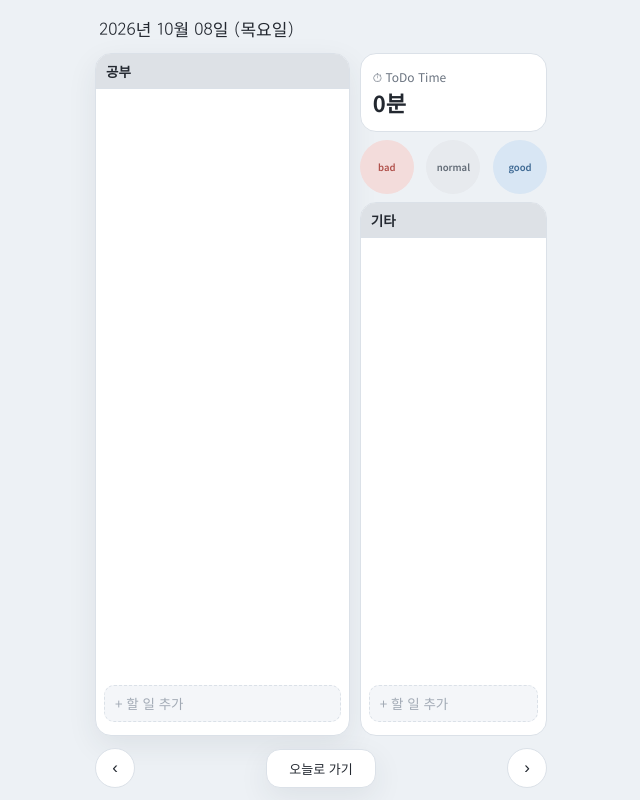
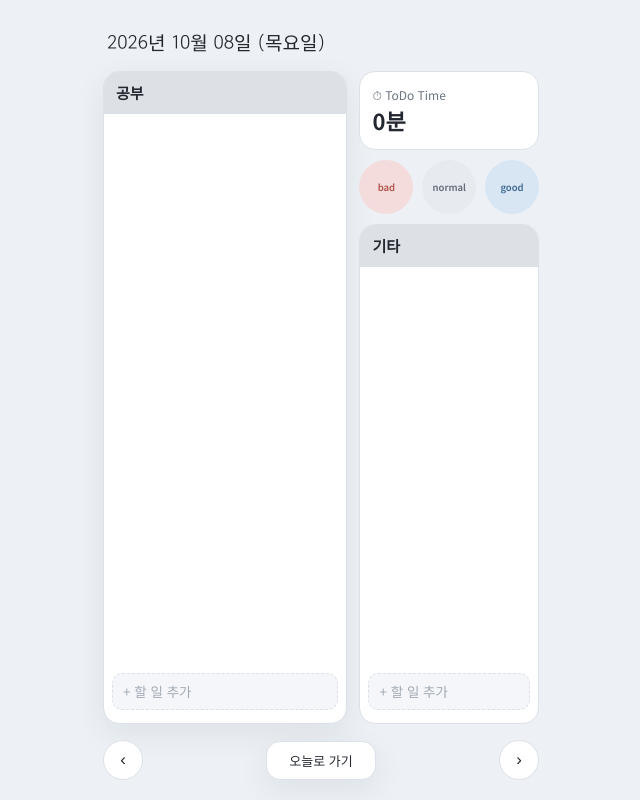
Before and after one commit to dasomi3000-coder/dasomtodo, a plain HTML site: page index.html in a window 1280 px wide. Shown: the whole page, without its empty margins (319-959 px from the left). Drawn offline with Linux system fonts and the light colour scheme.

Commit message:
Add files via upload
디자인 좀 수정

```diff
--- a/style.css
+++ b/style.css
@@ -2,19 +2,19 @@
 *{box-sizing:border-box;-webkit-tap-highlight-color:transparent}
 html,body{height:100%}
 body{margin:0;background:var(--bg);color:var(--text);font-family:'Noto Sans KR',sans-serif;padding-top:var(--safe-top);overflow:hidden}
-#app{max-width:480px;margin:0 auto;height:100vh;height:100dvh;padding:16px 14px calc(12px + var(--safe-bottom));display:flex;flex-direction:column;gap:12px}
-.date{font-family:'Gowun Dodum',sans-serif;font-size:17px;text-align:left;padding:0 4px;flex:none}
-.main{flex:1 1 auto;display:flex;gap:10px;min-height:0}
+#app{max-width:480px;margin:0 auto;height:100vh;height:100dvh;padding:28px 22px calc(20px + var(--safe-bottom));display:flex;flex-direction:column;gap:16px}
+.date{font-family:'Gowun Dodum',sans-serif;font-size:19px;text-align:left;padding:0 4px;flex:none}
+.main{flex:1 1 auto;display:flex;gap:12px;min-height:0}
 .section{background:var(--surface);border:1px solid var(--border);border-radius:16px;display:flex;flex-direction:column;min-height:0;min-width:0;overflow:hidden}
 .section.study{flex:1.35 1 0;box-shadow:var(--shadow)}
-.sidebar{flex:1 1 0;min-width:0;display:flex;flex-direction:column;gap:8px;min-height:0}
+.sidebar{flex:1 1 0;min-width:0;display:flex;flex-direction:column;gap:10px;min-height:0}
 .section.etc{flex:1 1 0}
-.sec-head{flex:none;display:flex;align-items:center;gap:6px;padding:5px 10px;border-bottom:1px solid var(--border)}
+.sec-head{flex:none;display:flex;align-items:center;gap:6px;padding:8px 12px;border-bottom:1px solid var(--border)}
 .study .sec-head{background:var(--study-bg)}
 .etc .sec-head{background:var(--etc-bg)}
-.name-input{flex:1 1 auto;min-width:0;width:100%;font:inherit;font-weight:700;font-size:13.5px;color:var(--text);background:transparent;border:0;border-radius:6px;padding:2px 0;outline:0}
+.name-input{flex:1 1 auto;min-width:0;width:100%;font:inherit;font-weight:700;font-size:15px;color:var(--text);background:transparent;border:0;border-radius:6px;padding:2px 0;outline:0}
 .name-input:focus{background:rgba(255,255,255,.75);padding:2px 6px}
-.count{flex:none;font-size:11px;color:var(--text-soft)}
+.count{flex:none;font-size:11.5px;color:var(--text-soft)}
 .sec-list{flex:1 1 auto;overflow-y:auto;padding:2px 6px;min-height:30px}
 .todo-row{display:flex;align-items:flex-start;gap:6px;padding:7px 2px;border-bottom:1px solid var(--border);user-select:none;-webkit-user-select:none;touch-action:manipulation}
 .todo-row:last-child{border-bottom:0}
```
